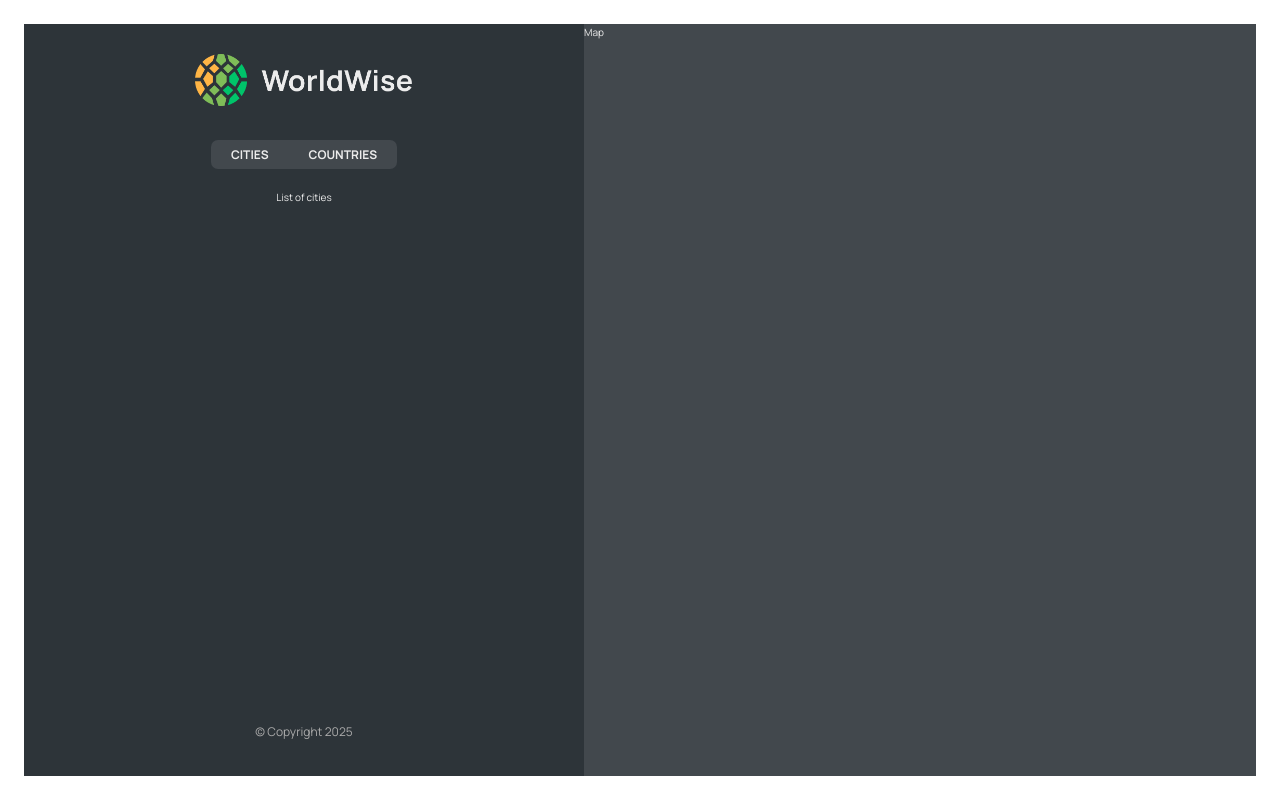
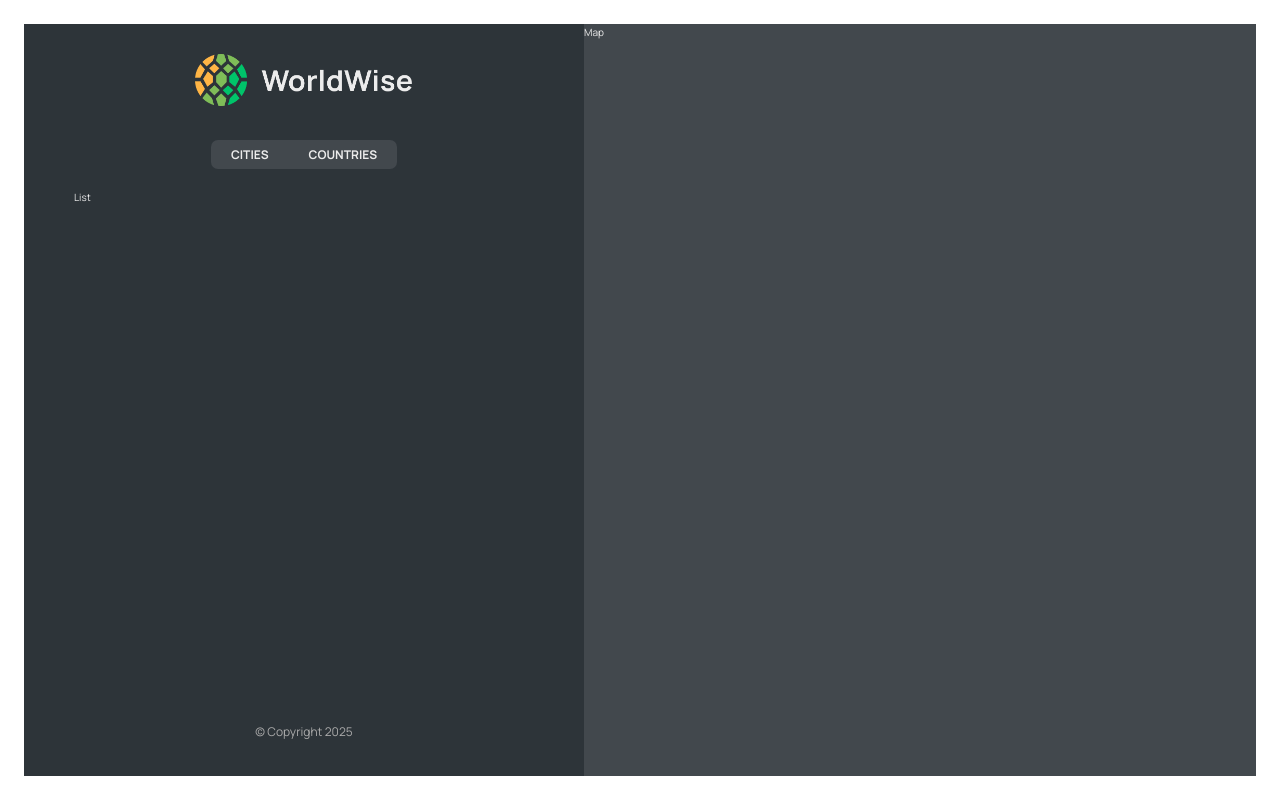
Before and after one commit to RachitJain959/react, a React (Vite) app in the folder world-wide/: page /app in a window 1280 px wide. Built offline with nearby package versions, Linux system fonts and the light colour scheme.

Commit message:
CityList jsx css

```diff
--- a/world-wide/src/App.jsx
+++ b/world-wide/src/App.jsx
@@ -5,6 +5,7 @@ import Pricing from "./pages/Pricing";
 import AppLayout from "./pages/AppLayout";
 import PageNotFound from "./pages/PageNotFound";
 import Login from "./pages/Login";
+import CityList from "./components/CityList";
 
 function App() {
 	return (
@@ -15,12 +16,8 @@ function App() {
 				<Route path="pricing" element={<Pricing />} />
 				<Route path="login" element={<Login />} />
 				<Route path="app" element={<AppLayout />}>
-					<Route index element={<p>List of cities</p>} />
-					<Route
-						index
-						path="cities"
-						element={<p>List of cities</p>}
-					/>
+					<Route index element={<CityList />} />
+					<Route index path="cities" element={<CityList />} />
 					<Route
 						path="countries"
 						element={<p>List of countries</p>}
--- /dev/null
+++ b/world-wide/src/components/CityList.jsx
@@ -0,0 +1,7 @@
+import styles from "./CityList.module.css";
+
+function CityList() {
+	return <ul className={styles.cityList}>List</ul>;
+}
+
+export default CityList;
--- /dev/null
+++ b/world-wide/src/components/CityList.module.css
@@ -0,0 +1,15 @@
+.cityList {
+  width: 100%;
+  height: 65vh;
+  list-style: none;
+  overflow-y: scroll;
+  overflow-x: hidden;
+
+  display: flex;
+  flex-direction: column;
+  gap: 1.4rem;
+}
+
+.cityList::-webkit-scrollbar {
+  width: 0;
+}
```
